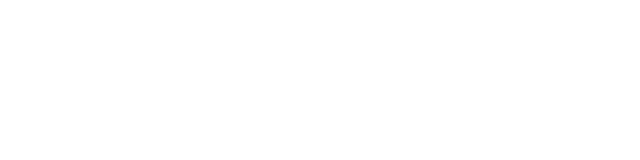
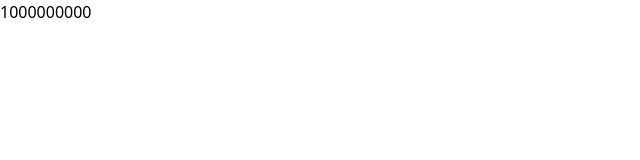
Before and after one commit to SigitAjiPB/tangapp-new, a React (Vite) app in the folder master/: page /user in a window 1280 px wide. Before the commit this address had no page. Shown: the top 160 px of the page, without its empty margins (0-640 px from the left). Built offline with nearby package versions, Linux system fonts and the light colour scheme; sample sign-in values are in the browser's storage.

Commit message:
user page - in prosess

```diff
--- a/master/src/App.jsx
+++ b/master/src/App.jsx
@@ -8,6 +8,7 @@ import EventFormPage from "./Pages/eventform"
 import ProfilePage from "./Pages/profile"
 import DetailEventPage from "./Pages/detailEvent"
 import SettingPage from "./Pages/settings"
+import UserPage from "./Pages/user"
 
 function Dashboard() {
   return (
@@ -30,6 +31,7 @@ function App() {
           <Route path="eventform" element={<EventFormPage />} />
           <Route path="settings" element={<SettingPage />} />
           <Route path="/detail/:id" element={<DetailEventPage />} />
+          <Route path="/user" element={<UserPage />} />
         </Route>
         <Route path="/login" element={<LoginPage />} />
         <Route path="/register" element={<RegisterPage />} />
--- a/master/src/Pages/home.jsx
+++ b/master/src/Pages/home.jsx
@@ -1,21 +1,8 @@
-import { useEffect, useState } from "react"
-import Button from "../components/Elements/Button"
-import { Link, Outlet } from "react-router-dom"
-import { useLogin } from "../hooks/useLogin"
+import { Outlet } from "react-router-dom"
 import Navbar from "../components/Fragments/Navbar"
 import darkMode from "../assets/svg/darkMode.svg"
 
 const HomePage = () => {
-    const username = useLogin()
-
-    const handleLogin = () => {
-        window.location.href= "/login"
-    }
-
-    const handleLogout = ()=> {
-        localStorage.removeItem('token')
-        window.location.href = '/login'
-    }
     return (
         <div className="relative flex">
 
--- /dev/null
+++ b/master/src/Pages/user.jsx
@@ -0,0 +1,15 @@
+import { useLogin } from "../hooks/useLogin"
+
+
+
+const UserPage = ()=> {
+    const username = useLogin()
+
+    return (
+        <div>
+            <p>This user page owned by:{` ${username}`}</p>
+        </div>
+    )
+}
+
+export default UserPage
--- a/master/src/components/Fragments/Navbar.jsx
+++ b/master/src/components/Fragments/Navbar.jsx
@@ -6,22 +6,41 @@ import eventSvg from '../../assets/svg/events.svg'
 import settingSvg from '../../assets/svg/setting.svg'
 import logoutSvg from '../../assets/svg/logout.svg'
 import Button from '../Elements/Button';
+import { useLogin } from '../../hooks/useLogin';
+import { useIatLogin } from '../../hooks/useIatLogin';
 
 const Navbar = () => {
 
-  const handleLogout = ()=> {
-    localStorage.removeItem('token')
-    window.location.href = '/login'
-}
+    const handleUserPage= ()=> {
+        login(data, (status, res) => {
+            if(status) {
+              localStorage.setItem('token', res)
+            } else {
+              setLoginFailed(res.response.data)
+
+            }
+            window.location.href = "/user"
+          })
+    }
+
+    const username = useLogin()
+    const userIat = useIatLogin()
+
+    const handleLogout = ()=> {
+        localStorage.removeItem('token')
+        window.location.href = '/login'
+    }
+
+
   return (
     <nav className=" sticky top-0 h-screen  bg-gradient-to-r from-sky-400 to-sky-600 hidden md:block min-w-max group ">
-        <Link to='/user' className='flex justify-center items-center space-x-4 py-5 bg-gradient-to-r from-sky-500 to-sky-700 group-hover:pl-4 group-hover:py-4 group-hover:pr-14 '>
+        <Link onClick={handleUserPage} to='/user' className='flex justify-center items-center space-x-4 py-5 bg-gradient-to-r from-sky-500 to-sky-700 group-hover:pl-4 group-hover:py-4 group-hover:pr-14 '>
             <div className='bg-slate-50 rounded-full h-8 w-8'>
             </div>
 
             <div className='text-white text-sm hidden group-hover:flex group-hover:items-center group-hover:justify-center group-hover:flex-col' >
-                <p>name</p>
-                <span>country</span>
+                <p>{username}</p>
+                <span>{userIat}</span>
             </div>
 
         </Link>
--- /dev/null
+++ b/master/src/hooks/useIatLogin.jsx
@@ -0,0 +1,16 @@
+import { useEffect, useState } from "react"
+import { getIat } from "../services/auth.service"
+
+export const useIatLogin = () => {
+    const [userIat, setUserIat] = useState('')
+
+    useEffect(()=> {
+        const token = localStorage.getItem('token')
+        if (token) {
+            setUserIat(getIat(token))
+        }  else {
+            window.location.href = '/login '
+        }
+    }, [])
+    return userIat
+}
--- a/master/src/services/auth.service.js
+++ b/master/src/services/auth.service.js
@@ -16,3 +16,7 @@ export const getUsername = (token) => {
     const decoded = jwtDecode(token)
     return decoded.user
 }
+export const getIat = (token) => {
+    const decoded = jwtDecode(token)
+    return decoded.iat
+}
```
